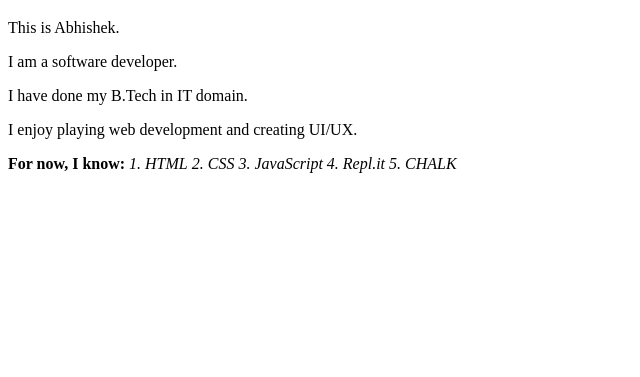
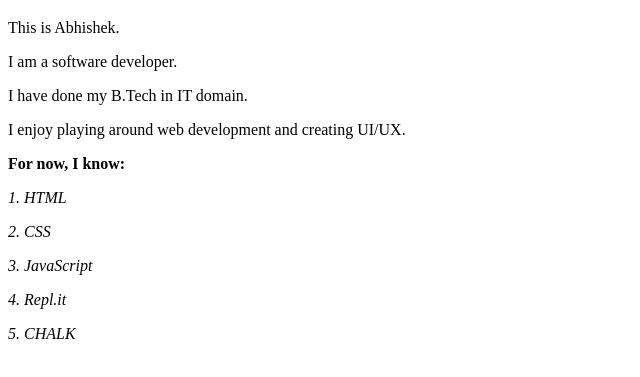
Before and after one commit to iAbhishekPundir/student-site, a plain HTML site: page index.html in a window 1280 px wide. Shown: the part 61-438 px from the top of the page, without its empty margins (0-640 px from the left). Drawn offline with Linux system fonts and the light colour scheme.

```diff
--- a/index.html
+++ b/index.html
@@ -11,14 +11,14 @@
     </h2>This is Abhishek.</h2>
     <p>I am a software developer.</p>
     <p>I have done my B.Tech in IT domain.</p>
-    <p>I enjoy playing web development and creating UI/UX.</p>
+    <p>I enjoy playing around web development and creating UI/UX.</p>
 
         <strong>For now, I know:</strong>
 
-        <em>1. HTML</em>
-        <em>2. CSS</em>
-        <em>3. JavaScript</em>
-        <em>4. Repl.it</em>
-        <em>5. CHALK</em>
+        <p><em>1. HTML</em></p>
+        <p><em>2. CSS</em></p>
+        <p><em>3. JavaScript</em></p>
+        <p><em>4. Repl.it</em></p>
+        <p><em>5. CHALK</em></p>
 </body>
 </html>
```
